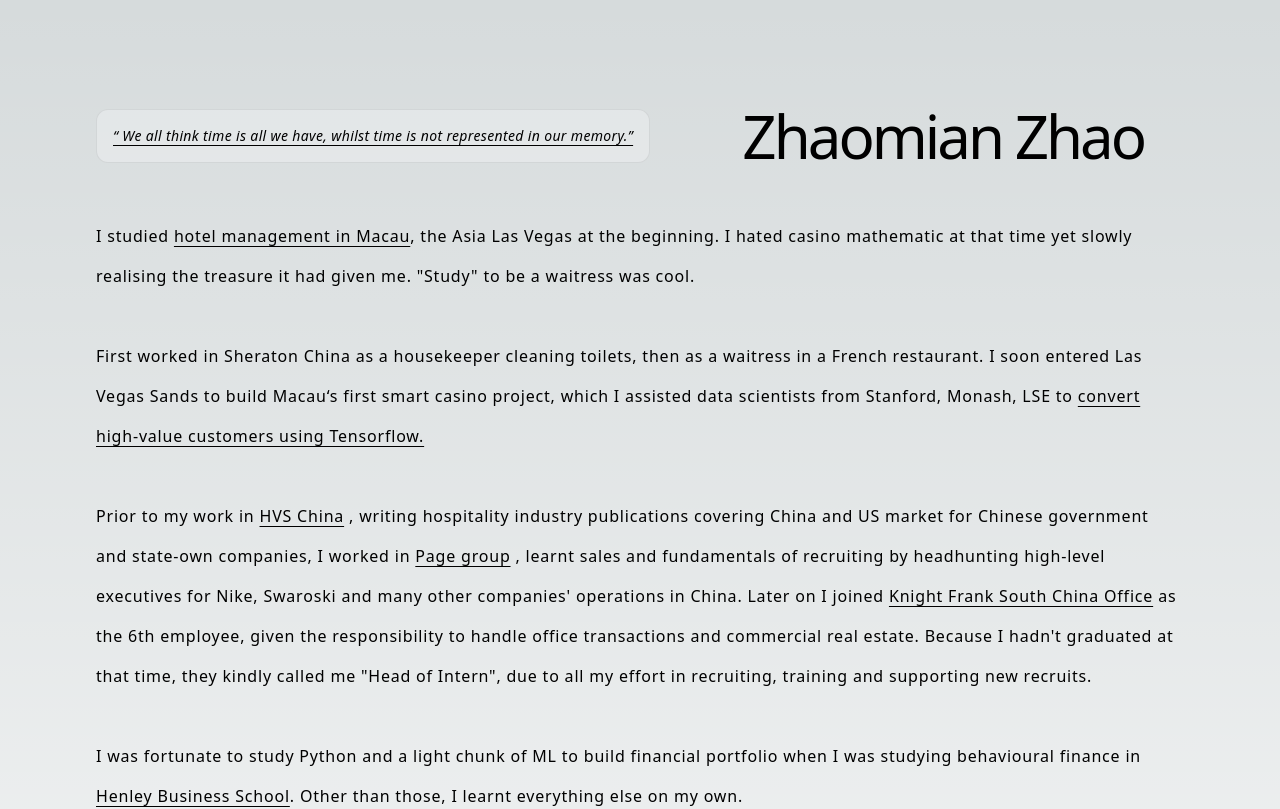
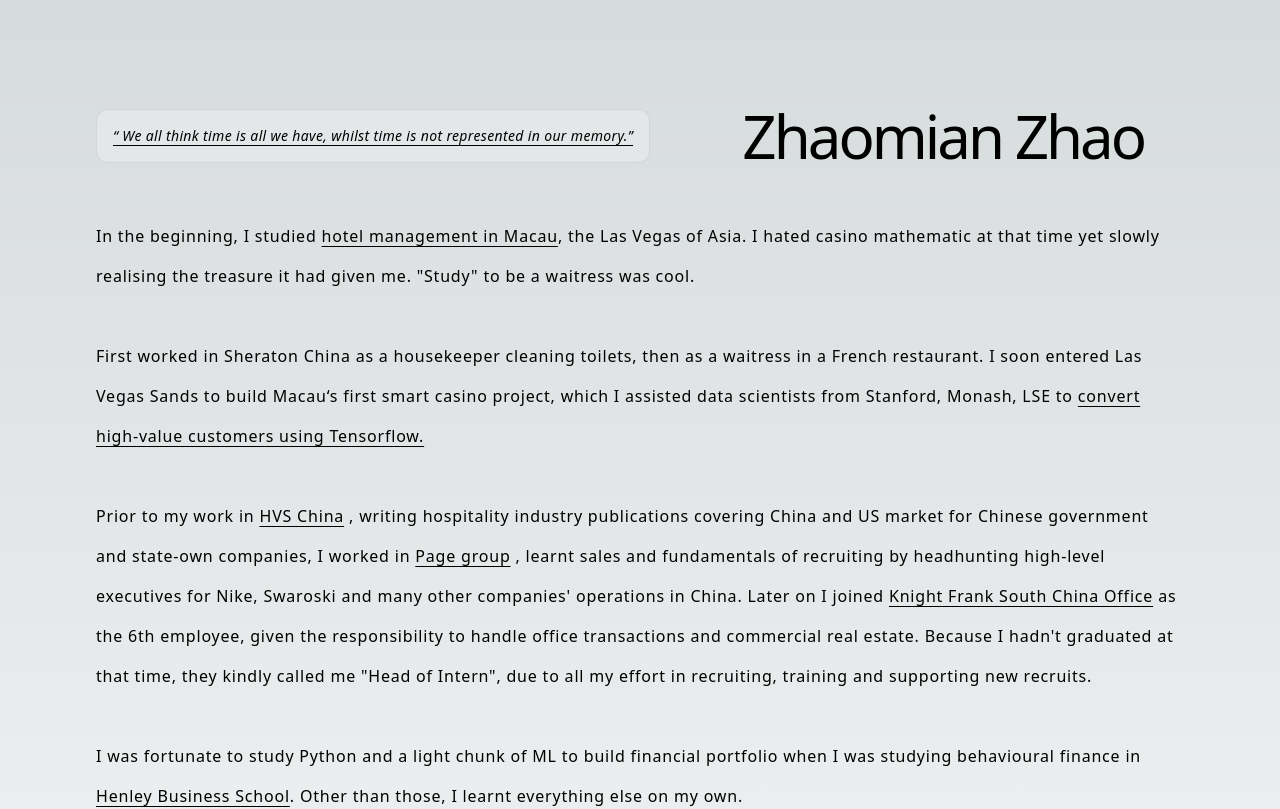
Before and after one commit to zmzlois/zhao-me, a Next.js app: page / in a window 1280 px wide. Shown: the top 809 px of the page. Built offline with nearby package versions, Linux system fonts and the light colour scheme.

Commit message:
fix grammar

```diff
--- a/pages/index.tsx
+++ b/pages/index.tsx
@@ -42,14 +42,14 @@
 
         <div className="my-10 ">
           <p className="font-extralight leading-10 tracking-wider">
-            I studied{" "}
+            In the beginning, I studied{" "}
             <Link
               className="underline underline-offset-4 decoration-1"
               href="https://www.must.edu.mo/en/fhtm"
             >
               hotel management in Macau
             </Link>
-            , the Asia Las Vegas at the beginning. I hated casino mathematic at
+            , the Las Vegas of Asia. I hated casino mathematic at
             that time yet slowly realising the treasure it had given me.
             &quot;Study&quot; to be a waitress was cool.
             <br />
```
